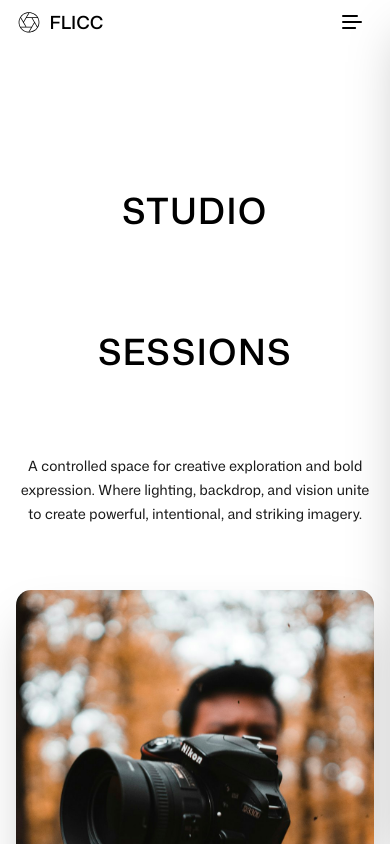
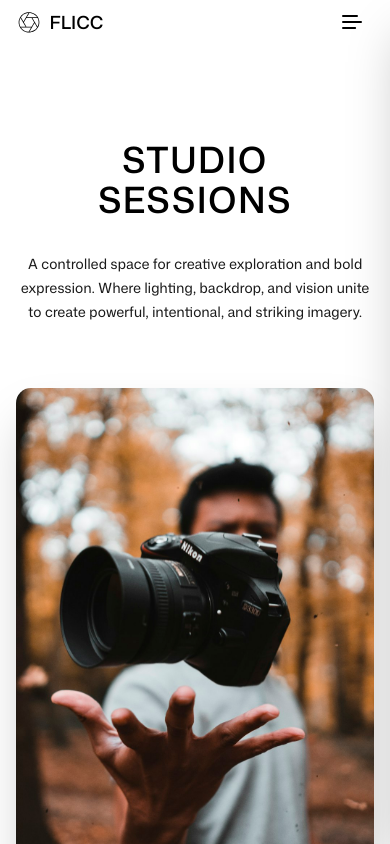
Before and after one commit to khizaramin403/FLICC, a React (Vite) app: page /studioSession in a window 390 px wide. Shown: the top 844 px of the page. Built offline with nearby package versions, Linux system fonts and the light colour scheme.

Commit message:
small screen line height issue resolve

```diff
--- a/src/components/HomeSections/StudioSession.jsx
+++ b/src/components/HomeSections/StudioSession.jsx
@@ -14,7 +14,7 @@ const StudioSession = () => {
 
         {/* 1. Header Section */}
         <div data-aos="zoom-in" className="text-center mb-16 lg:mb-24">
-          <h1 className="text-[36px] md:text-[80px] lg:text-[128px] font-medium text-black leading-[141px] uppercase tracking-wider mb-8 ">
+          <h1 className="text-[36px] md:text-[80px] lg:text-[128px] font-medium text-black leading-[40px] md:leading-[141px] uppercase tracking-wider mb-8 ">
             Studio <br className="md:hidden" /> Sessions
           </h1>
           <p className="max-w-3xl mx-auto text-[#1a1a1a] text-[14px] md:text-[16px] leading-[24px] font-normal">
```
